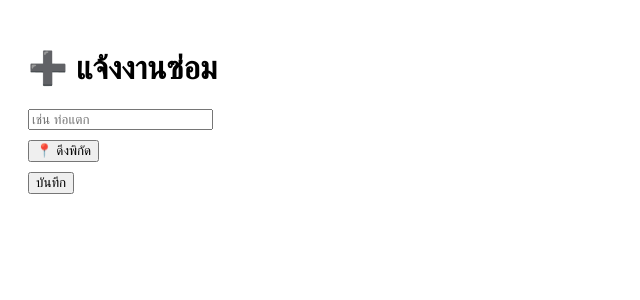
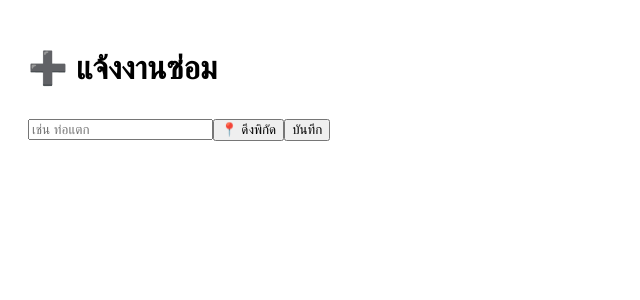
Before and after one commit to pwa1163000-bit/water-repair, a Next.js app: page /create-job in a window 1280 px wide. Shown: the top 300 px of the page, without its empty margins (0-640 px from the left). Built offline with nearby package versions, Linux system fonts and the light colour scheme.

Commit message:
Display GPS coordinates after location retrieval
Added display of GPS coordinates after location retrieval.

```diff
--- a/app/create-job/page.js
+++ b/app/create-job/page.js
@@ -68,6 +68,13 @@ await addDoc(collection(db, "jobs"), {
       placeholder="เช่น ท่อแตก"
     />
 
+    {/* 📍 แสดง GPS */}
+{location && (
+  <p style={{ marginTop: 10 }}>
+    📍 พิกัด: {location.lat}, {location.lng}
+  </p>
+)}
+
 {/* 📍 ปุ่ม GPS */}
 <button
   onClick={() => {
@@ -82,7 +89,6 @@ await addDoc(collection(db, "jobs"), {
       () => alert("เปิด GPS ก่อน")
     );
   }}
-      style={{ display: "block", marginTop: 10 }}
 >
   📍 ดึงพิกัด
 </button>
```
Lines whose indentation alone changed are shown as unchanged.
